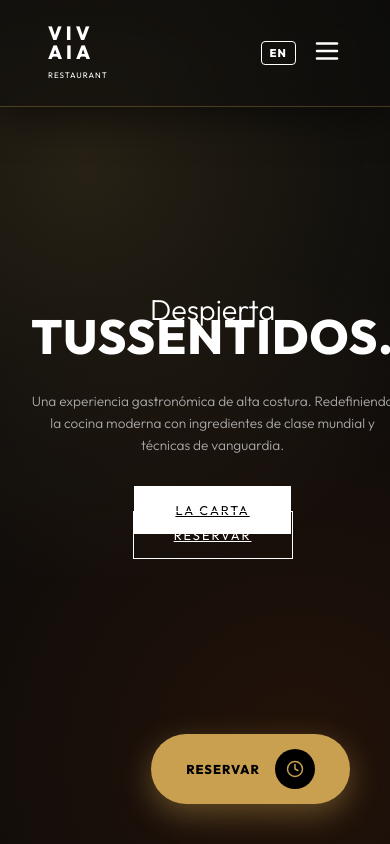
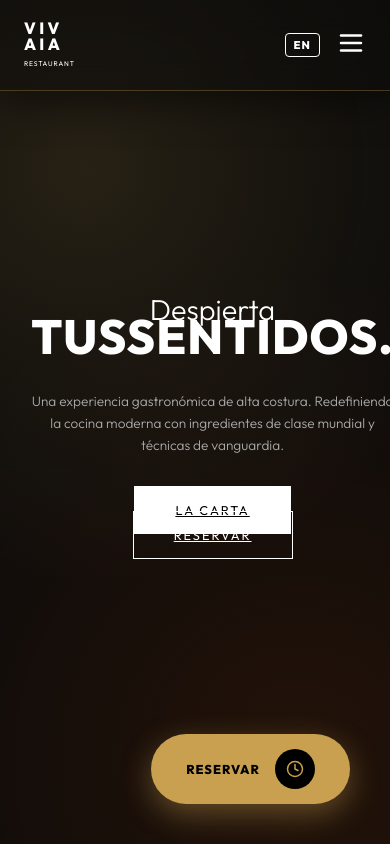
Before and after one commit to Lr-26/LuxeBite, a React (Vite) app in the folder frontend/: page / in a window 390 px wide. Shown: the top 844 px of the page. Built offline with nearby package versions, Linux system fonts and the light colour scheme.

Commit message:
fix: responsive layout and squished navbar issues on mobile view

```diff
--- a/frontend/src/App.tsx
+++ b/frontend/src/App.tsx
@@ -195,23 +195,12 @@ const Navigation = () => {
 
   return (
     <>
-      <header style={{
-        position: 'fixed',
-        top: 0, left: 0, right: 0,
-        padding: '1.5rem 3rem',
-        display: 'flex',
-        justifyContent: 'space-between',
-        alignItems: 'center',
-        zIndex: 1000,
-        background: 'rgba(10, 10, 10, 0.4)',
-        backdropFilter: 'blur(16px)',
-        WebkitBackdropFilter: 'blur(16px)',
-        borderBottom: '1px solid rgba(201, 160, 80, 0.3)',
-        boxShadow: '0 10px 40px rgba(0, 0, 0, 0.5)'
-      }}>
-        <Link to="/" onClick={closeMenu} style={{ color: '#fff', textDecoration: 'none', fontSize: '1.2rem', fontWeight: '800', fontFamily: 'var(--font-bold)', letterSpacing: '4px', textTransform: 'uppercase', lineHeight: '1', zIndex: 101 }}>
-          VIV<br/>AIA<br/><span style={{fontSize: '0.5rem', letterSpacing: '1px', fontWeight: '400'}}>RESTAURANT</span>
-        </Link>
+      <header className="luxe-header">
+        <div className="logo-container">
+          <Link to="/" onClick={closeMenu} style={{ color: '#fff', textDecoration: 'none', fontSize: '1.2rem', fontWeight: '800', fontFamily: 'var(--font-bold)', letterSpacing: '4px', textTransform: 'uppercase', lineHeight: '1', zIndex: 101, display: 'block' }}>
+            VIV<br/>AIA<br/><span style={{fontSize: '0.5rem', letterSpacing: '1px', fontWeight: '400'}}>RESTAURANT</span>
+          </Link>
+        </div>
         <nav className="nav-desktop" style={{ display: 'flex', gap: '3rem', alignItems: 'center' }}>
           <Link to="/menu" style={{ color: '#fff', textDecoration: 'none', fontSize: '0.8rem', fontWeight: '600' }}>{t.nav_food}</Link>
           <Link to="/gallery" style={{ color: '#fff', textDecoration: 'none', fontSize: '0.8rem', fontWeight: '600' }}>{t.nav_gallery}</Link>
--- a/frontend/src/index.css
+++ b/frontend/src/index.css
@@ -236,6 +236,24 @@ h3 {
   margin-bottom: 2.5rem;
   font-size: 0.85rem;
   font-weight: 300;
+}
+
+.luxe-header {
+  position: fixed;
+  top: 0;
+  left: 0;
+  right: 0;
+  padding: 1.5rem 3rem;
+  display: flex;
+  justify-content: space-between;
+  align-items: center;
+  z-index: 1000;
+  background: rgba(10, 10, 10, 0.4);
+  backdrop-filter: blur(16px);
+  -webkit-backdrop-filter: blur(16px);
+  border-bottom: 1px solid rgba(201, 160, 80, 0.3);
+  box-shadow: 0 10px 40px rgba(0, 0, 0, 0.5);
+  transition: all 0.3s ease;
 }
 
 nav.minimal {
@@ -820,17 +838,18 @@ button:hover {
 
 @media (max-width: 1100px) {
   .footer-grid { grid-template-columns: 1fr 1fr; gap: 3rem; }
-  .hero-triptych { display: none; } /* On smaller screens, simplify hero */
-  .hero-text-pane { padding: 10% 8%; text-align: center; }
+  .hero-triptych { display: none !important; }
+  .hero-text-pane { padding: 10% 8% !important; text-align: center; }
   .hero-text-pane p { margin: 0 auto 2.5rem; }
   .hero-text-pane h1 { font-size: 4.5rem; }
   .social-horizontal, .vertical-text, .social-vertical { display: none !important; }
 }
 
 @media (max-width: 900px) {
+  .luxe-header { padding: 1rem 1.5rem !important; }
   .trifold-menu { grid-template-columns: 1fr; gap: 4rem; padding: 2rem 1rem; }
   .menu-col.dark-col { margin-top: 0; padding: 4rem 1.5rem 2rem 1.5rem; }
-  .dark-col .menu-circle-img { margin-top: -6rem; width: 180px; height: 180px; }
+  .dark-col .menu-circle-img { margin-top: -6rem; width: 180px !important; height: 180px !important; }
   .hero-text-pane h1 { font-size: 3.5rem; }
   .hero-text-pane .smaller-text { font-size: 1.8rem; }
   .tasting-menu-card { padding: 2rem 1rem !important; }
@@ -840,6 +859,7 @@ button:hover {
 @media (max-width: 768px) {
   .nav-desktop { display: none !important; }
   .nav-mobile-toggle { display: flex !important; }
+  .luxe-header .logo-container { transform: scale(0.85); transform-origin: left center; }
 
   .hero-text-pane h1 { font-size: 3rem; }
   .hero-text-pane .btn-outline { width: 100%; text-align: center; margin-bottom: 1rem; }
```
